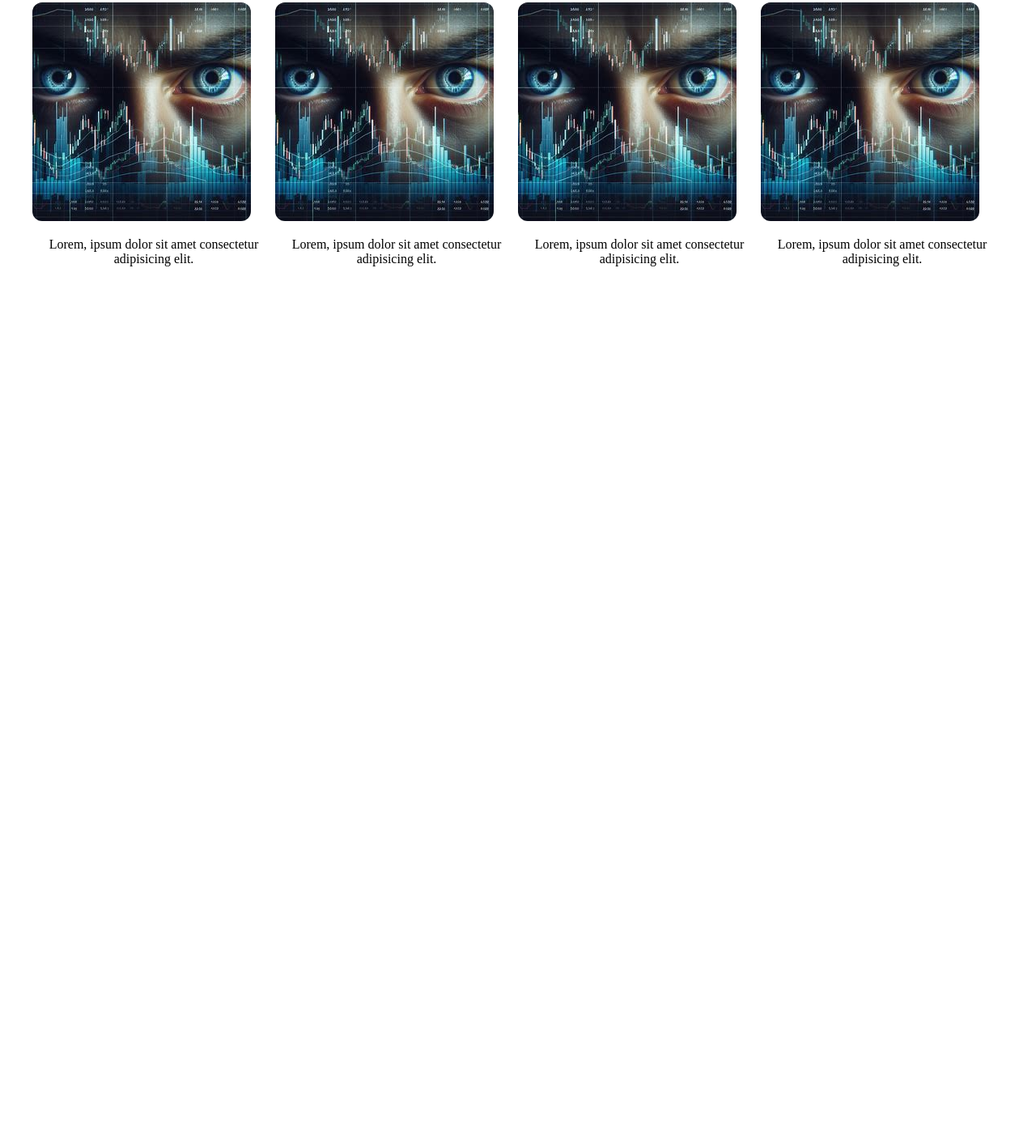
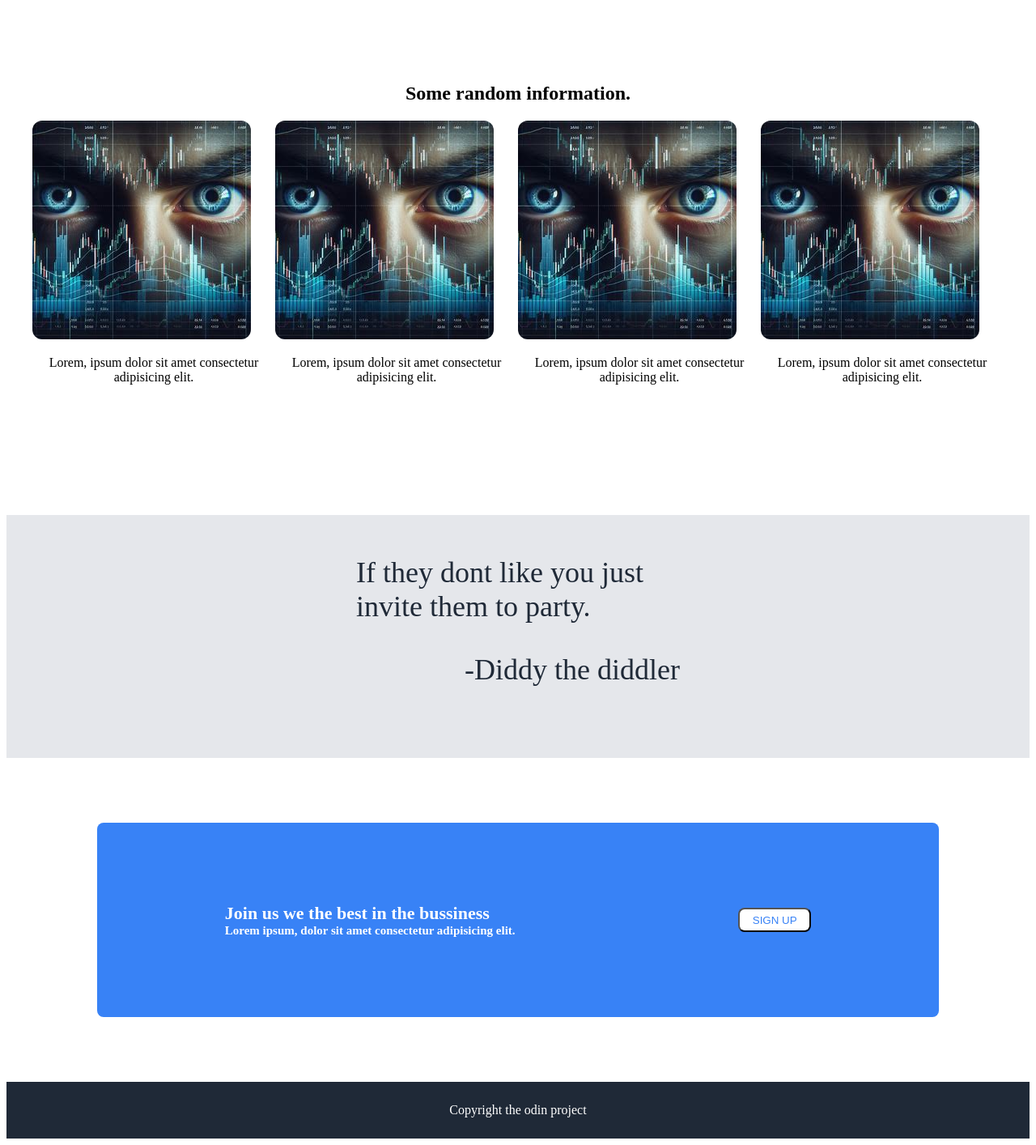
Before and after one commit to solnMarket/LandingPage, a plain HTML site: page index.html in a window 1280 px wide. Shown: the part 421-1835 px from the top of the page at 81% size. Before the commit the page ends 800 px from the top, so only its background shows below. Drawn offline with Linux system fonts and the light colour scheme.

Commit message:
finished the project
filled all of the containers with the elemnts according to the reference material
did and done the css needs some work with the designing.

```diff
--- a/index.html
+++ b/index.html
@@ -52,13 +52,26 @@
             </div>
         </div>
         <div class="c3">
-
+            <div class="c3-item1">
+                If they dont like you just invite them to party.
+                <p class="diddy">-Diddy the diddler</p>
+            </div>
         </div>
         <div class="c4">
-
+            <div class="c4-item1">
+                <div class="ass">
+                <div class="c4-text">
+                    Join us we the best in the bussiness
+                    <div class="c4-text2">
+                        Lorem ipsum, dolor sit amet consectetur adipisicing elit.
+                    </div>
+                </div>
+                </div>
+                <button class="c4-button">SIGN UP</button>
+            </div>
         </div>
         <div class="c5">
-
+            Copyright the odin project
         </div>
     </div>
 
--- a/styles.css
+++ b/styles.css
@@ -87,6 +87,8 @@ a{
     display: flex;
     flex-direction: column;
     align-items: center;
+    justify-content: center;
+    height: 700px;
 }
 .c2-item2{
     display: flex;
@@ -98,3 +100,79 @@ a{
 .c2-pic{
     border-radius: 12px;
 }
+.c3{
+    height: 300px;
+    width: 100%;
+    display: flex;
+    background-color: #E5E7EB;
+    color: #1F2937;
+    justify-content: center;
+    align-items: center;
+    font-size: 36px;
+}
+
+.c3-item1{
+    height: 200px;
+    width: 400px;
+    flex-direction: column;
+}
+
+.diddy{
+    text-align: right;
+}
+
+
+.c4{
+    width: 100%;
+    height: 400px;
+    display: flex;
+    justify-content: center;
+    align-items: center;
+}
+.c4-item1{
+    background-color: #3882F6;
+    border-radius: 8px;
+    height: 200px;
+    width: 1000px;
+    display: flex;
+    justify-content: space-around;
+    align-items: center;
+    padding: 20px;
+
+
+}
+.ass{
+    display: flex;
+    flex-direction: column;
+
+
+}
+
+.c4-text{
+    color: white;
+    font-weight: bold;
+    font-size: 22px ;
+}
+.c4-text2{
+    font-weight: 0;
+    font-size: 15px;
+}
+
+.c4-button{
+    height: 30px;
+    width: 90px;
+    color: #3882F6;
+    background-color: white;
+    border-radius: 8px;
+}
+
+.c5{
+    width: 100%;
+    height: 70px;
+    display: flex;
+    justify-content: center;
+    align-items: center;
+    background-color: #1F2937;
+    color: white;
+    font-style: normal;
+}
```
